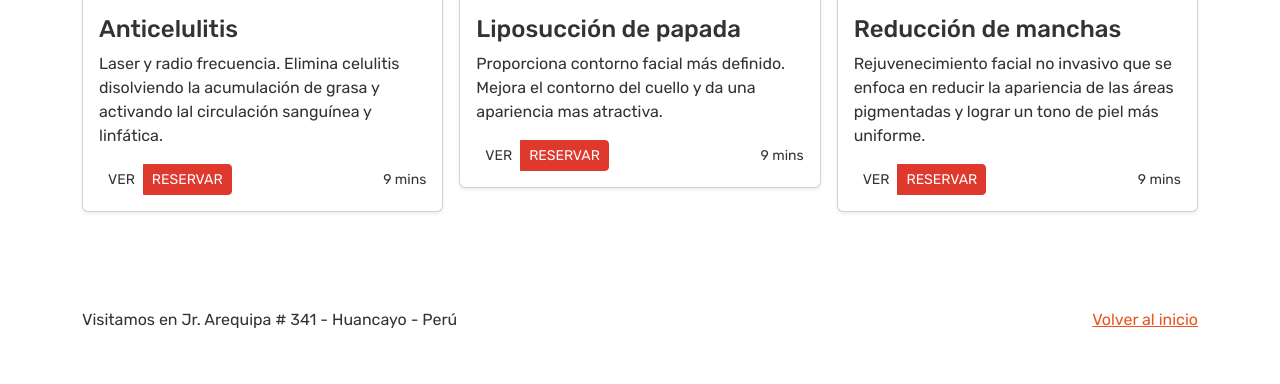
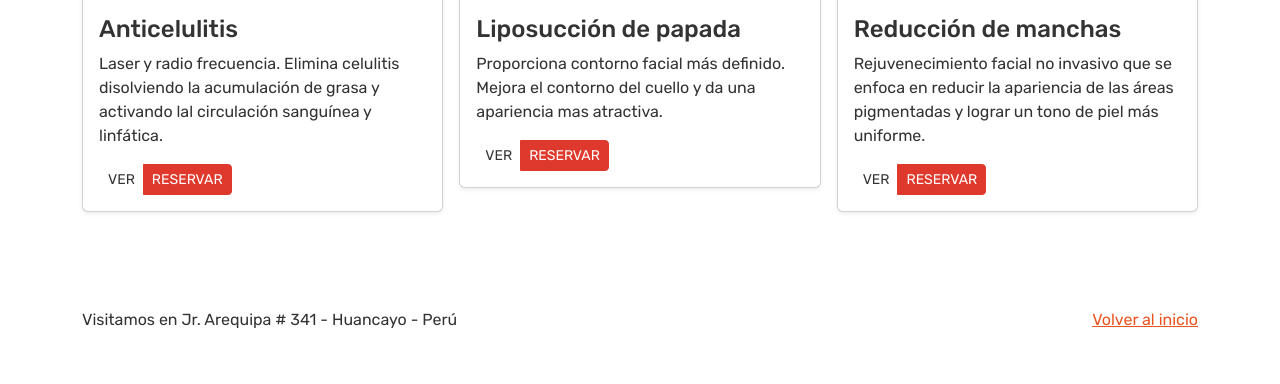
Before and after one commit to A-Jcaso/sevensecretsBootstrap, a Flask app: page / in a window 1280 px wide. Shown: the part 2088-2472 px from the top of the page. Run offline with Flask 3, Linux system fonts and the light colour scheme; some libraries are stand-ins or nearby versions; some web fonts are replaced.

Commit message:
Actualizado

```diff
--- a/templates/home.html
+++ b/templates/home.html
@@ -210,7 +210,6 @@
       <div class="row row-cols-1 row-cols-sm-2 row-cols-md-3 g-3">
         {% for p in data.services %}
         <div class="col">
-
           <div class="card shadow-sm">
             <img src="{{ p.image }}" class="card-img-top img-fluid" alt="..." style="height: 225px; object-fit: cover;">
             <div class="card-body">
@@ -221,11 +220,9 @@
                   <a href="/detail{{ p.id }}"class="btn btn-sm btn-ligth">VER</a>
                   <a href="booking" type="button" class="btn btn-sm btn-danger">RESERVAR</a>
                 </div>
-                <small class="text-body-secondary">9 mins</small>
               </div>
             </div>
           </div>
-
         </div>
         {% endfor %}
       </div>
```
